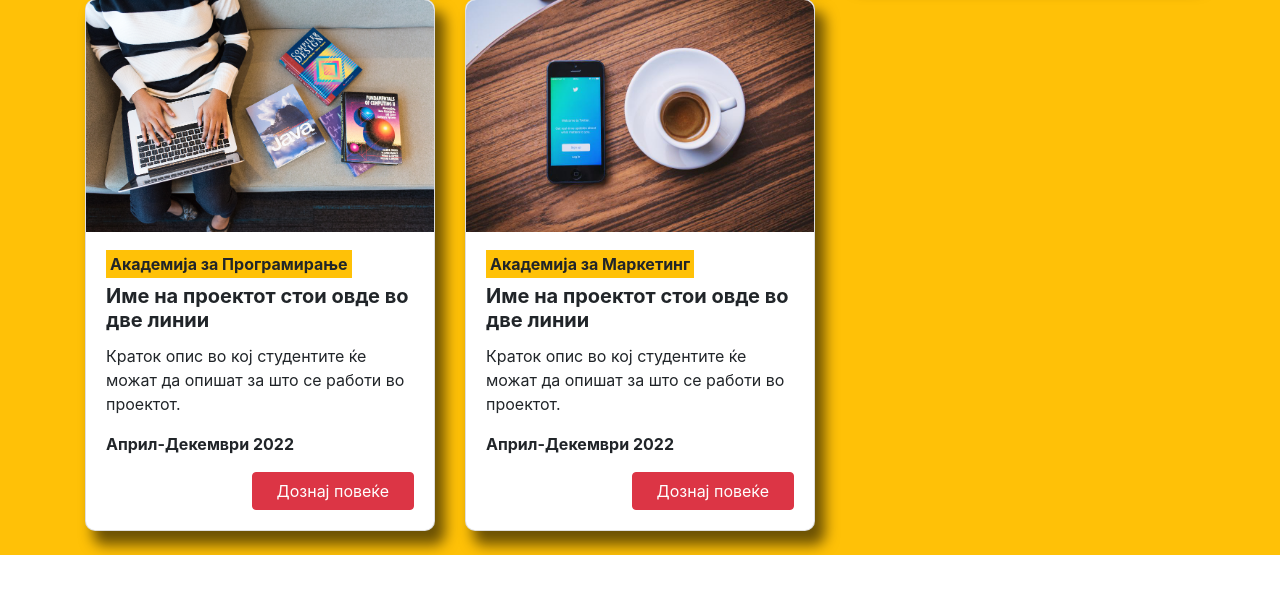
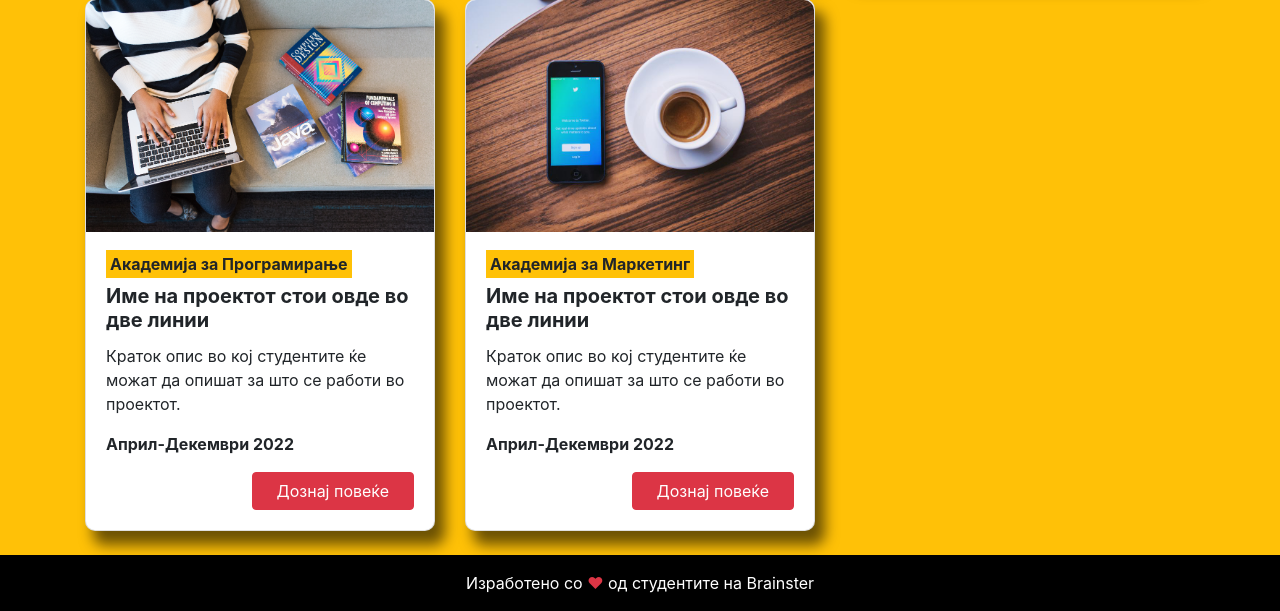
Before and after one commit to Vasil-F/BrainsterLabs-Project, a PHP site: page / in a window 1280 px wide. Shown: the part 4413-5024 px from the top of the page. Before the commit the page ends 4968 px from the top, so only its background shows below. Run offline with PHP 8.4, Linux system fonts and the light colour scheme; some libraries are stand-ins or nearby versions.

Commit message:
Added footer in index.php

```diff
--- a/index.php
+++ b/index.php
@@ -461,6 +461,13 @@
         </div>
       </div>
     </div>
+       <!-- FOOTER -->
+       <div class="container-fluid footer">
+      <div class="row bg-black justify-content-center align-items-center py-3 px-2">
+        <p class="text-white text-center m-0">Изработено со <span class="text-danger">&hearts;</span> од студентите на Brainster</p>
+      </div>
+    </div>
+    <!-- FOOTER END -->
 
 
 
```
